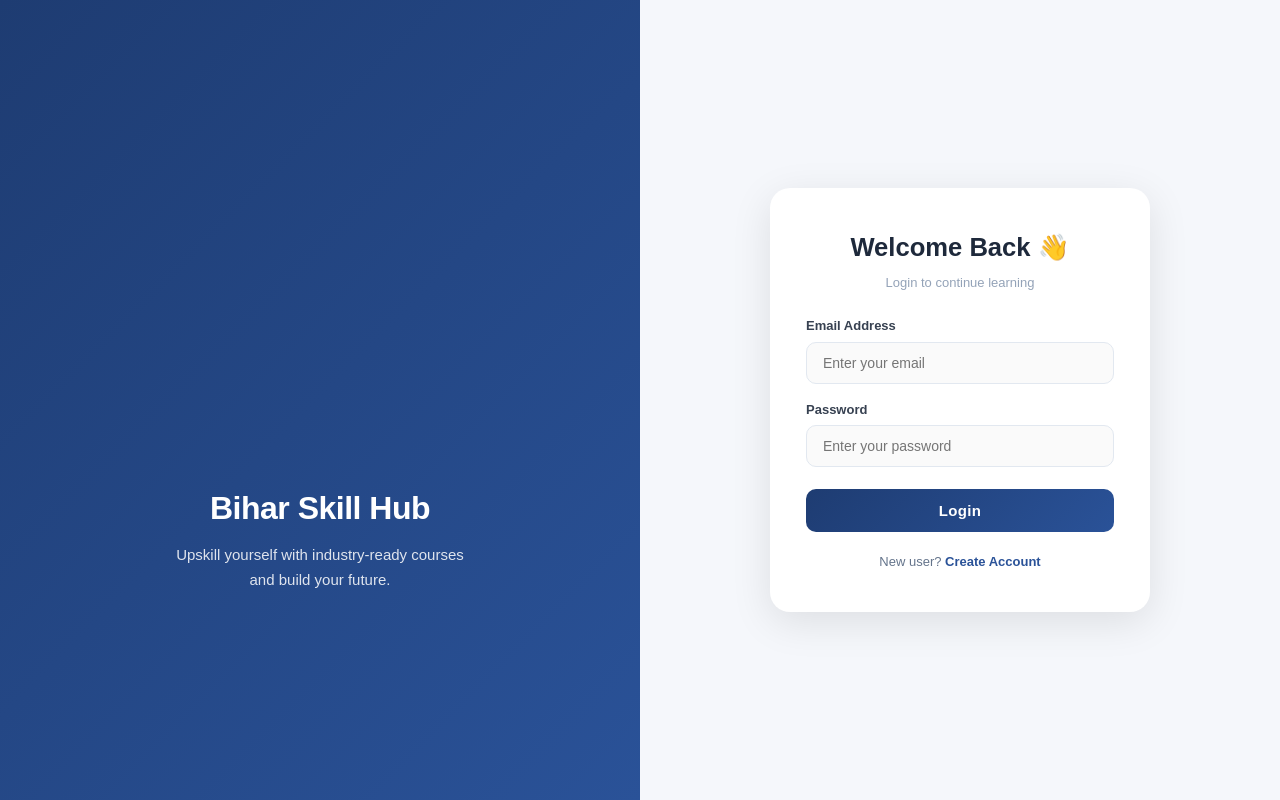
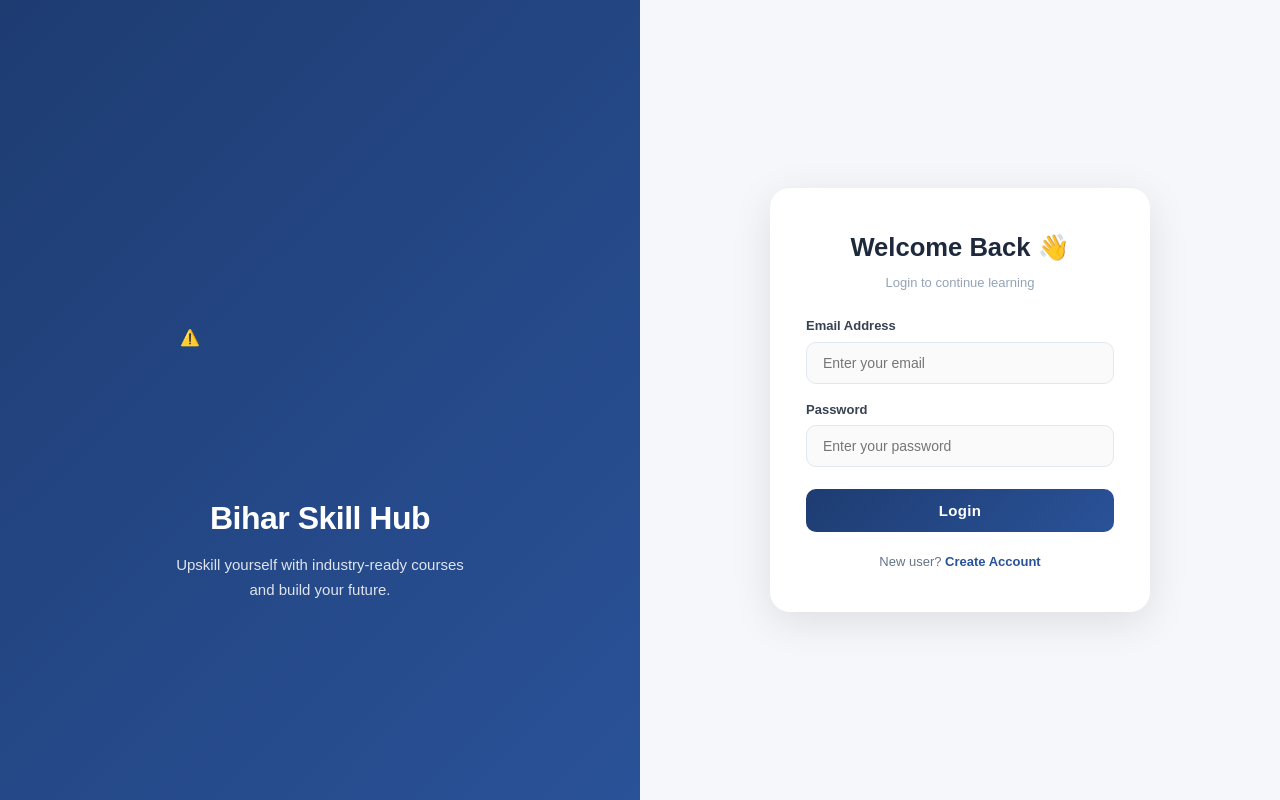
Before and after one commit to bihari-bhau/bihar-skill-hub, a React (Vite) app in the folder frontend/: page /login in a window 1280 px wide. Built offline with nearby package versions, Linux system fonts and the light colour scheme; no server answers.

Commit message:
Fix Lottie animation loading

```diff
--- a/frontend/src/index.css
+++ b/frontend/src/index.css
@@ -2574,3 +2574,17 @@ img{
   .auth-right { width: 100%; padding: 24px 16px; }
   .auth-card  { padding: 28px 20px; }
 }
+
+/* Lottie wrapper */
+.lottie-wrap {
+  width: 280px; height: 280px;
+  display: flex; align-items: center; justify-content: center;
+}
+.lottie-fallback {
+  font-size: 7rem;
+  animation: float 3s ease-in-out infinite;
+}
+@keyframes float {
+  0%, 100% { transform: translateY(0); }
+  50%       { transform: translateY(-16px); }
+}
--- a/frontend/src/pages/Login.jsx
+++ b/frontend/src/pages/Login.jsx
@@ -1,4 +1,4 @@
-import React, { useState } from "react";
+import React, { useState, useEffect } from "react";
 import { Link, useNavigate } from "react-router-dom";
 import { api, setAuth } from "../utils/api";
 
@@ -7,6 +7,19 @@ const Login = () => {
   const [formData, setFormData] = useState({ email: "", password: "" });
   const [error, setError]       = useState("");
   const [loading, setLoading]   = useState(false);
+  const [lottieReady, setLottieReady] = useState(false);
+
+  useEffect(() => {
+    // Load lottie-player script dynamically
+    if (!customElements.get("lottie-player")) {
+      const script = document.createElement("script");
+      script.src = "https://unpkg.com/@lottiefiles/lottie-player@latest/dist/lottie-player.js";
+      script.onload = () => setLottieReady(true);
+      document.head.appendChild(script);
+    } else {
+      setLottieReady(true);
+    }
+  }, []);
 
   const handleChange = (e) =>
     setFormData((prev) => ({ ...prev, [e.target.name]: e.target.value }));
@@ -40,13 +53,20 @@ const Login = () => {
 
       {/* Left Side */}
       <div className="auth-left">
-        <lottie-player
-          src="https://assets10.lottiefiles.com/packages/lf20_tno6cg2w.json"
-          background="transparent"
-          speed="1"
-          style={{ width: "260px", height: "260px" }}
-          loop autoplay
-        />
+        <div className="lottie-wrap">
+          {lottieReady ? (
+            <lottie-player
+              src="https://assets3.lottiefiles.com/packages/lf20_DMgKk1.json"
+              background="transparent"
+              speed="1"
+              style={{ width: "280px", height: "280px" }}
+              loop
+              autoplay
+            />
+          ) : (
+            <div className="lottie-fallback">🎓</div>
+          )}
+        </div>
         <h1>Bihar Skill Hub</h1>
         <p>Upskill yourself with industry-ready courses and build your future.</p>
       </div>
```
